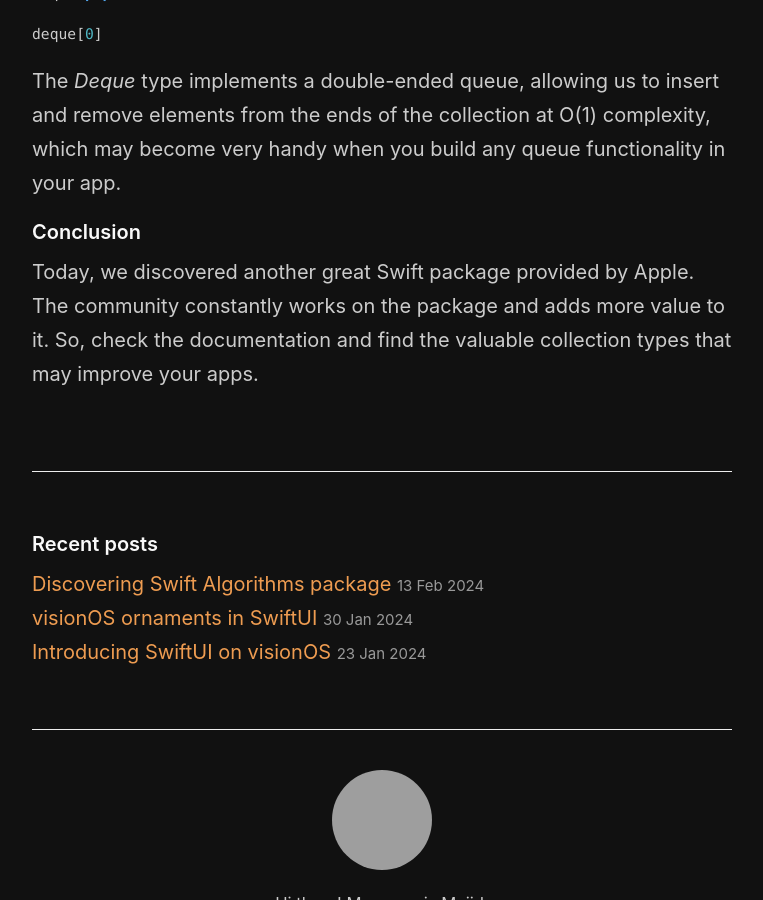
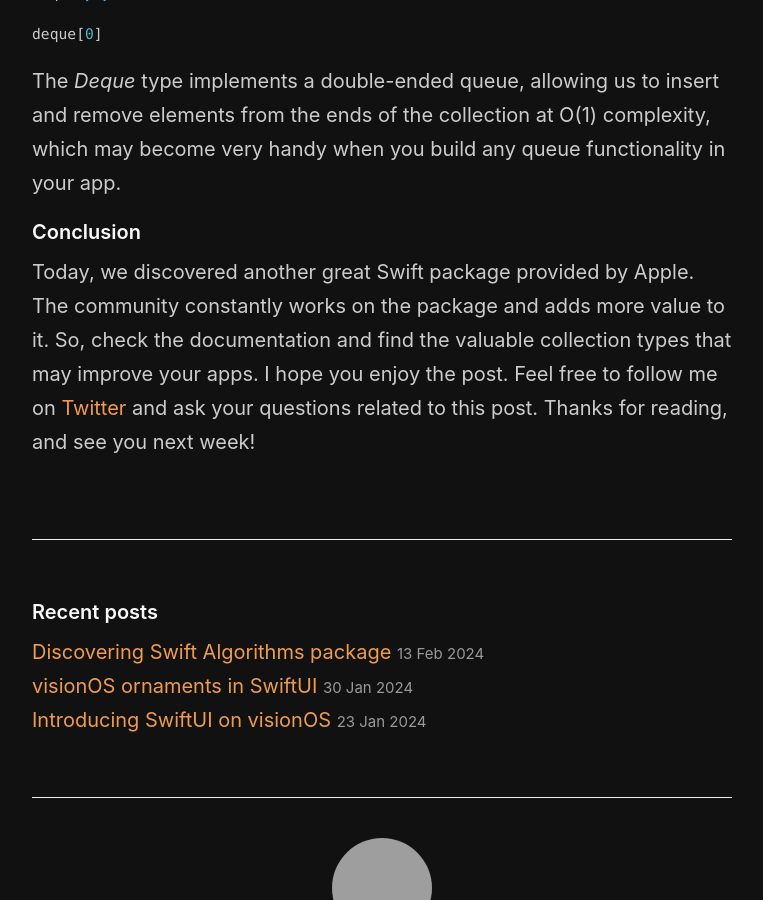
Before and after one commit to mecid/mecid.github.io, a Jekyll site: the page built from _posts/2024-02-19-discovering-swift-collections-package.md, in a window 1280 px wide and 900 px high, scrolled down 4643 px, cut to the strip 0-900 px from the top of the window. Shown: the whole strip, without its empty margins (258-1021 px from the left). Built offline with Jekyll 4.4.1, drawn with Linux system fonts in a browser that asks for light colours; grey boxes are pictures that could not be loaded.

Commit message:
conclusion added to the post

```diff
--- a/_posts/2024-02-19-discovering-swift-collections-package.md
+++ b/_posts/2024-02-19-discovering-swift-collections-package.md
@@ -149,4 +149,4 @@ deque[0]
 The *Deque* type implements a double-ended queue, allowing us to insert and remove elements from the ends of the collection at O(1) complexity, which may become very handy when you build any queue functionality in your app.
 
 #### Conclusion
-Today, we discovered another great Swift package provided by Apple. The community constantly works on the package and adds more value to it. So, check the documentation and find the valuable collection types that may improve your apps.
+Today, we discovered another great Swift package provided by Apple. The community constantly works on the package and adds more value to it. So, check the documentation and find the valuable collection types that may improve your apps. I hope you enjoy the post. Feel free to follow me on [Twitter](https://twitter.com/mecid) and ask your questions related to this post. Thanks for reading, and see you next week!
```
